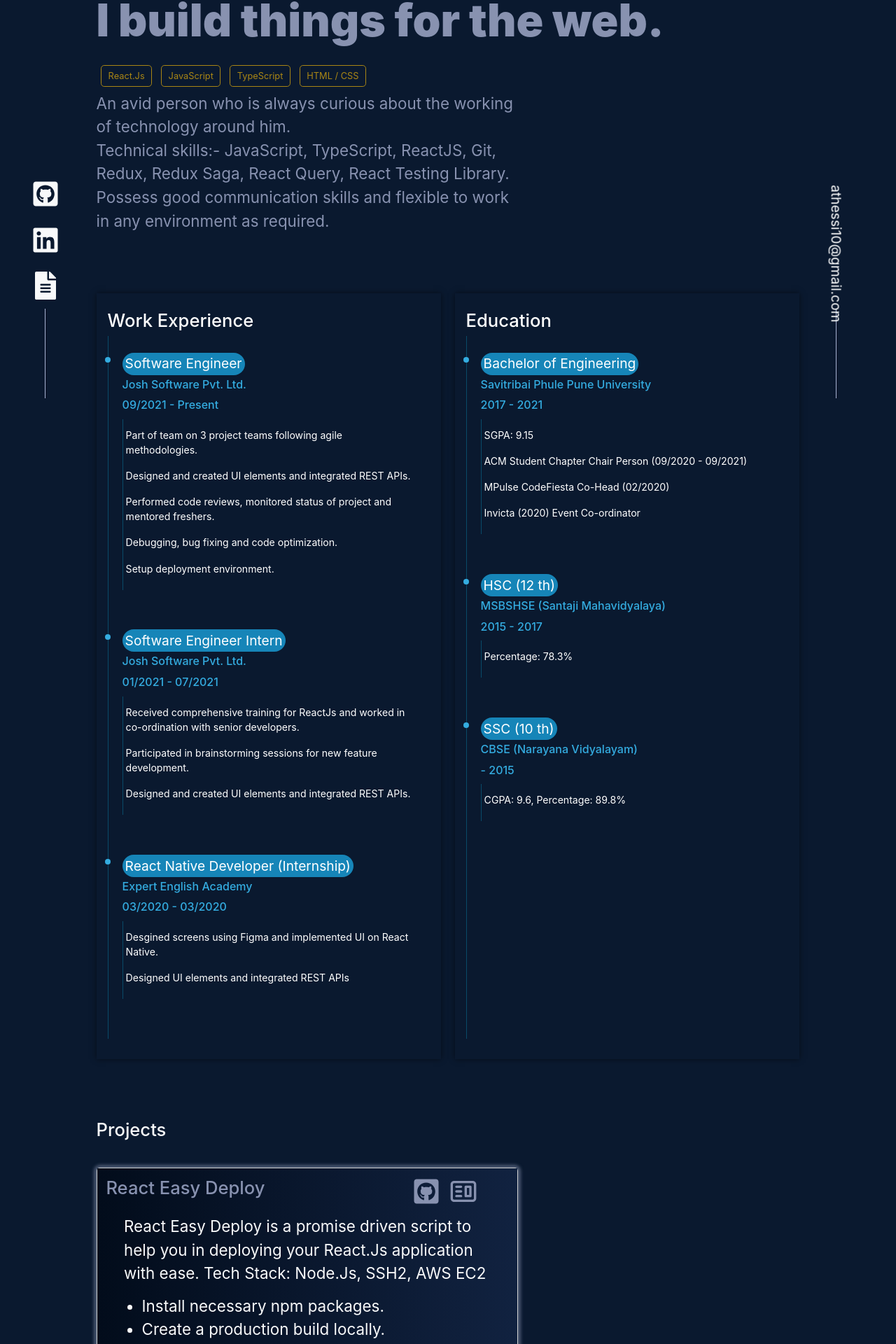
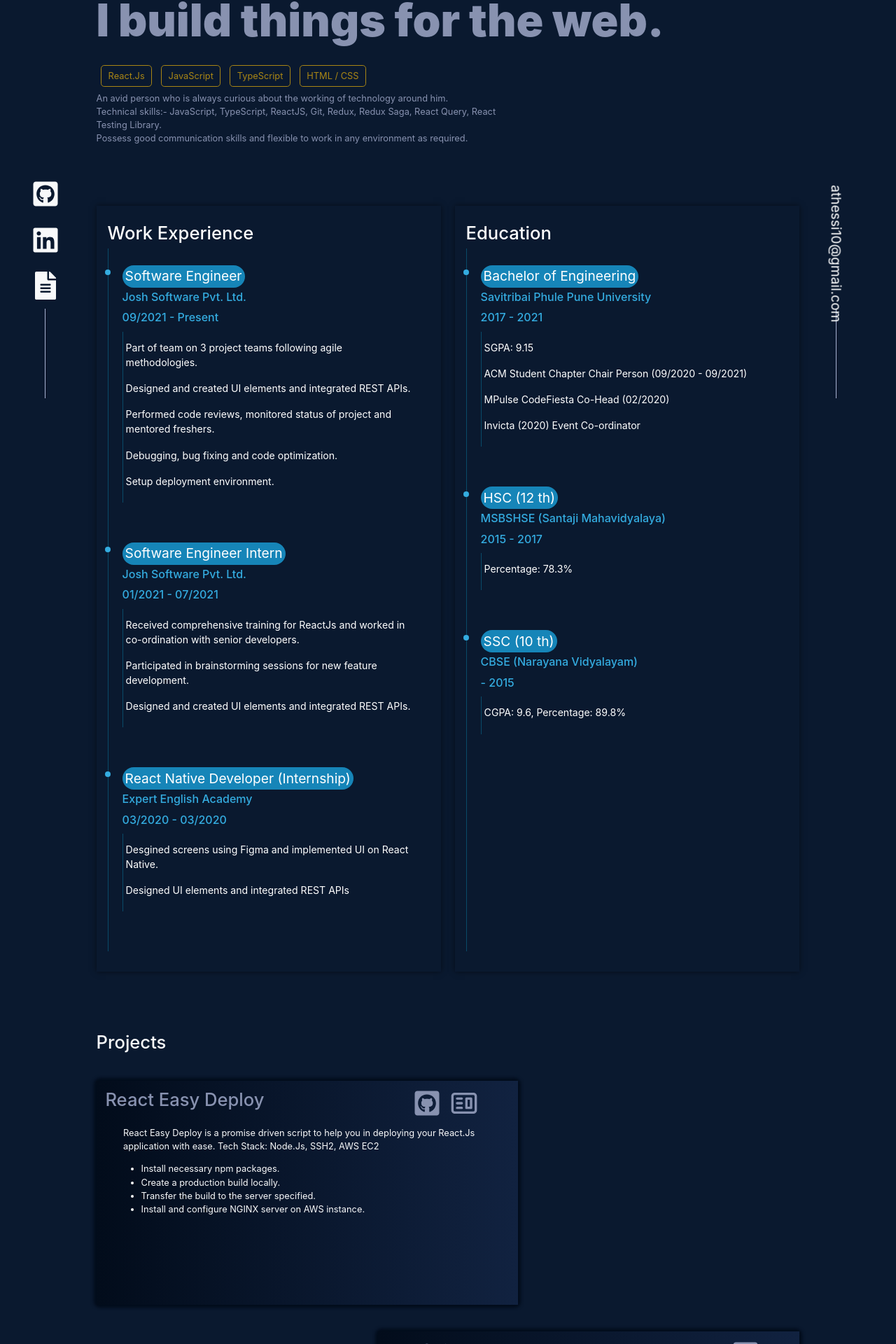
Before and after one commit to atharva-borekar/react-portfolio-2, a React (Create React App) app: page / in a window 1280 px wide. Shown: the part 231-2151 px from the top of the page at 70% size. Built offline with nearby package versions, Linux system fonts and the light colour scheme.

Commit message:
Changed card styling

```diff
--- a/src/App.css
+++ b/src/App.css
@@ -143,7 +143,6 @@ body {
 .intro-body {
   color: var(--slate);
   max-width: 60%;
-  font-size: 1.75rem;
 }
 @media only screen and (max-width: 768px) {
   .intro-body {
@@ -230,11 +229,12 @@ body {
   width: 80%;
   position: relative;
   transition: all 0.4s cubic-bezier(0.645, 0.045, 0.355, 1);
-  box-shadow: 0 0 5px 5px var(--dark-slate);
+  box-shadow: 0 0 5px 5px var(--dark-navy);
   -webkit-transition: 0.4s ease-in-out opacity;
   -moz-transition: 0.4s ease-in-out opacity;
   -o-transition: 0.4s ease-in-out opacity;
   transition: 0.4s ease-in-out opacity;
+  border: 0px;
 }
 
 /*Image*/
@@ -245,7 +245,6 @@ body {
   transition: all 1s cubic-bezier(0.645, 0.045, 0.355, 1);
   color: var(--slate);
   background: linear-gradient(to right, var(--dark-navy), var(--light-navy));
-  font-size: 1.75rem;
   max-height: 100%;
   overflow: auto;
 }
@@ -259,7 +258,6 @@ body {
   position: absolute;
   gap: 1em;
   flex-direction: column;
-  background-color: #f5f5f5;
   height: 100%;
   bottom: 0;
   transition: all 1s cubic-bezier(0.645, 0.045, 0.355, 1);
@@ -296,7 +294,7 @@ body {
 }
 .projects-container .card:nth-child(odd) .card-description::after {
   content: "";
-  background-color: var(--dark-slate);
+  /* background-color: var(--dark-slate); */
   height: 50px;
   width: 50px;
   position: relative;
```
